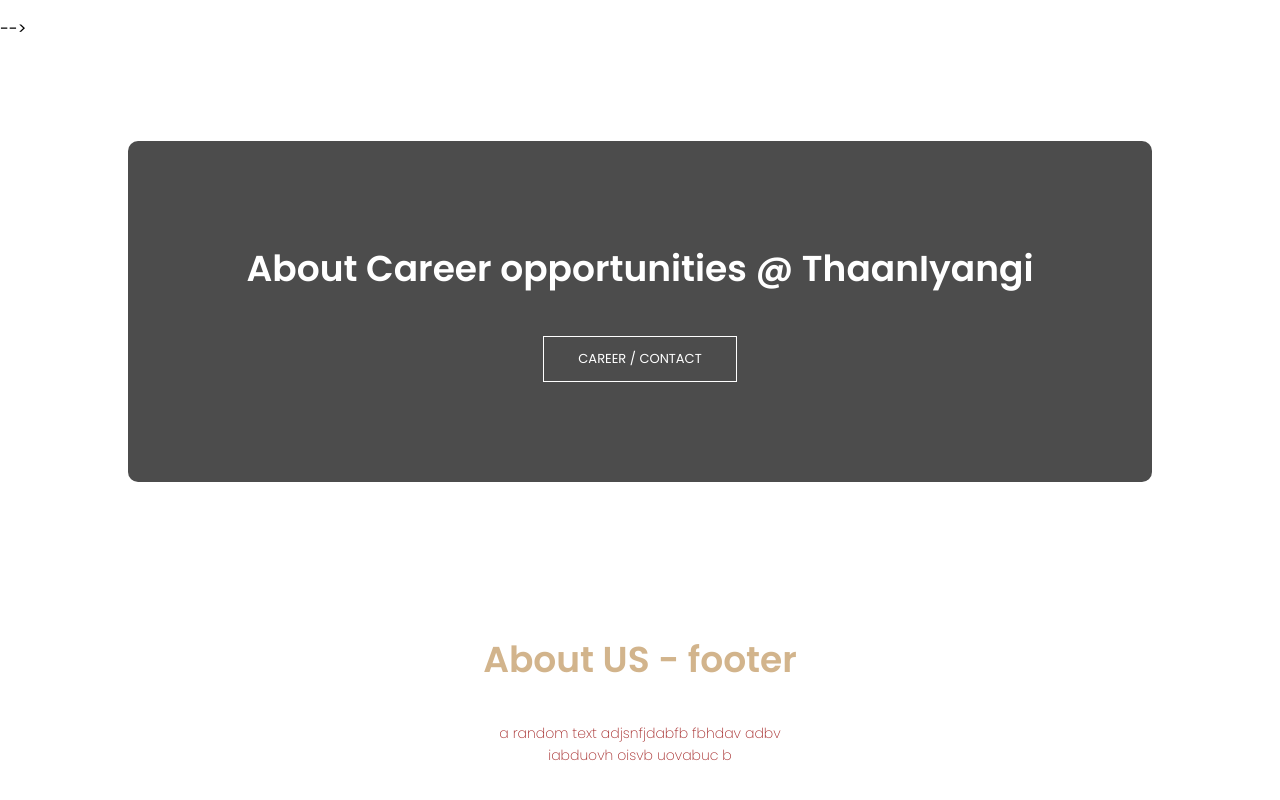
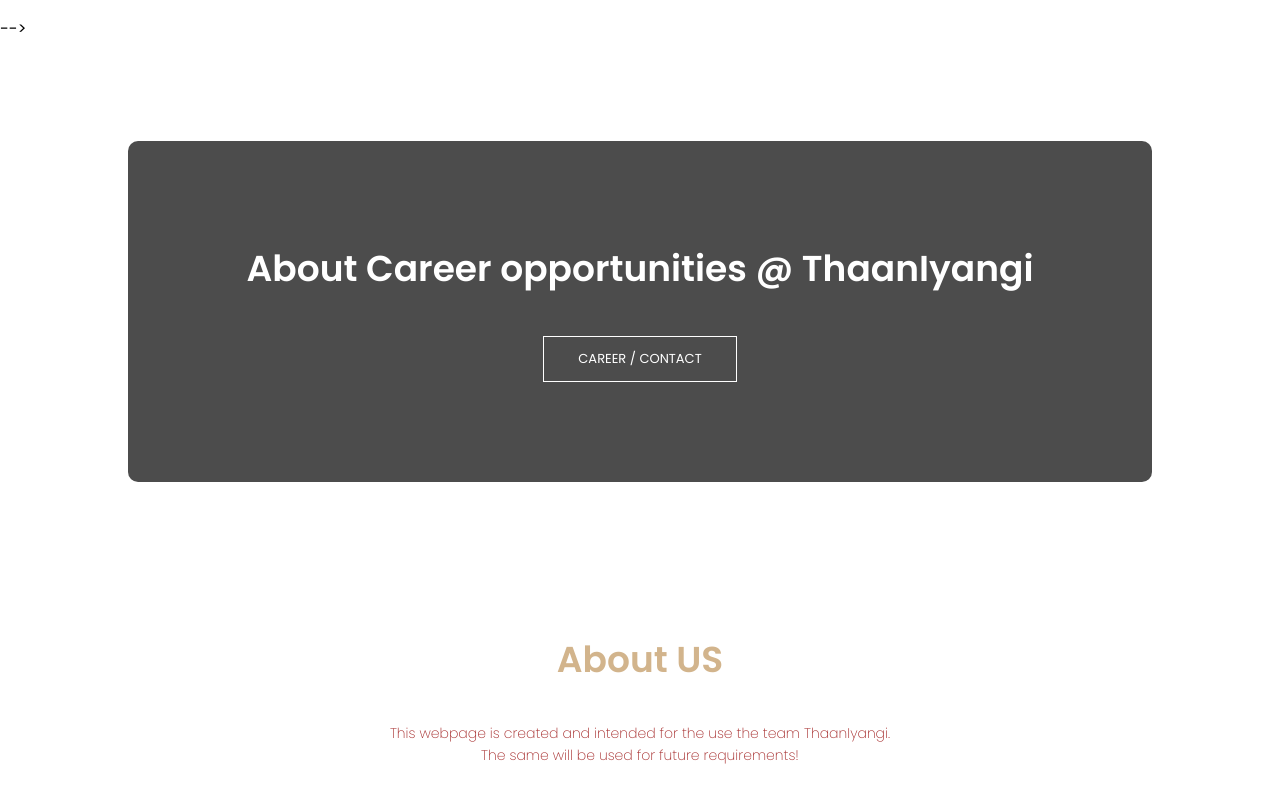
Before and after one commit to harihareshs/sdccwebpage, a plain HTML site: page index.html in a window 1280 px wide. Shown: the part 1553-2353 px from the top of the page. Drawn offline with nearby package versions, Linux system fonts and the light colour scheme.

Commit message:
Update index.html

```diff
--- a/index.html
+++ b/index.html
@@ -125,8 +125,8 @@
 
     <!-------------footer------------->
     <section class="footer">
-        <h4>About US - footer</h4>
-        <p> a random text adjsnfjdabfb fbhdav adbv <br> iabduovh oisvb uovabuc b</p>
+        <h4>About US </h4>
+        <p> This webpage is created and intended for the use the team ThaanIyangi. <br> The same will be used for future requirements!</p>
         <!--
         <div class="icons">
             <i class="facebook"><span class="material-symbols-outlined">
```
